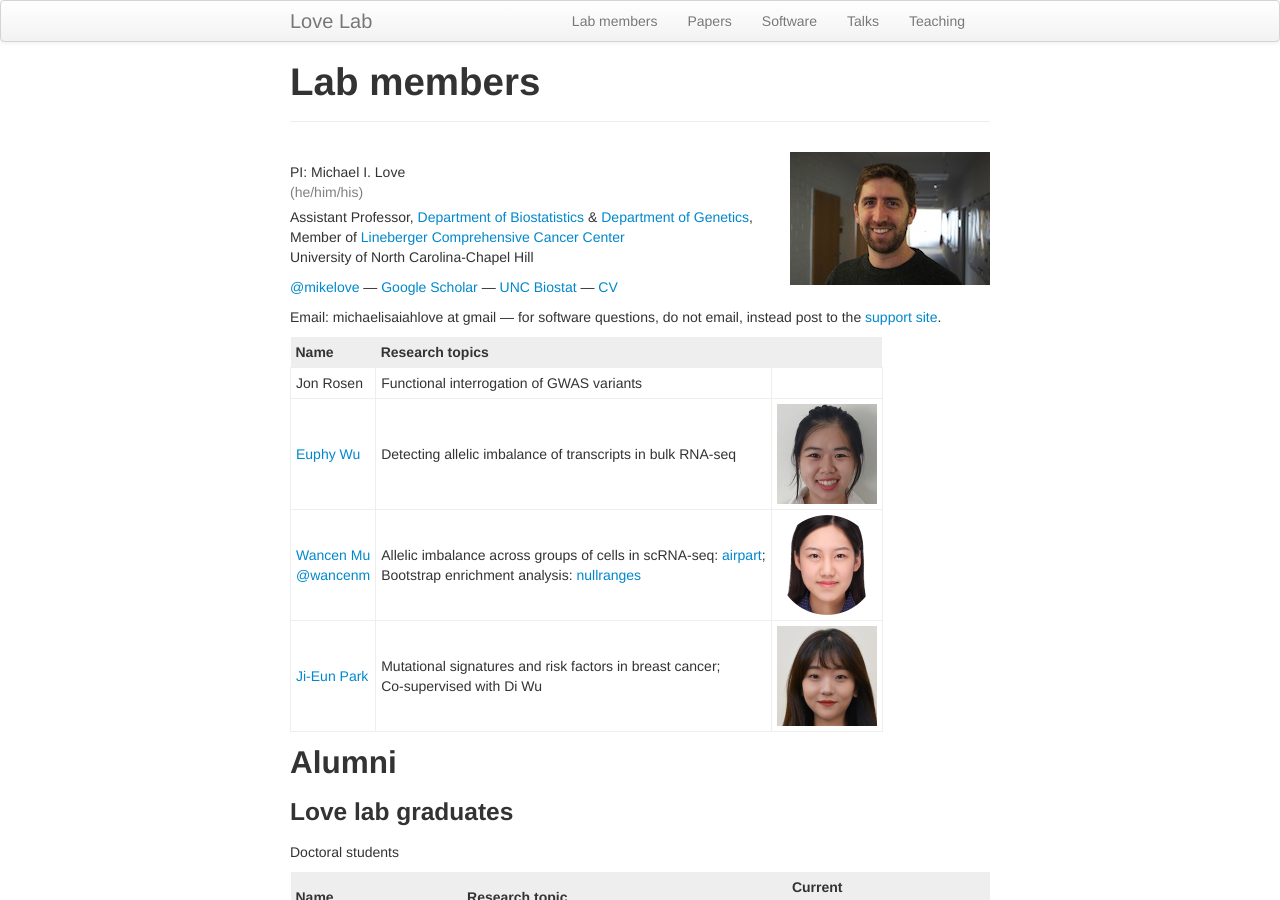
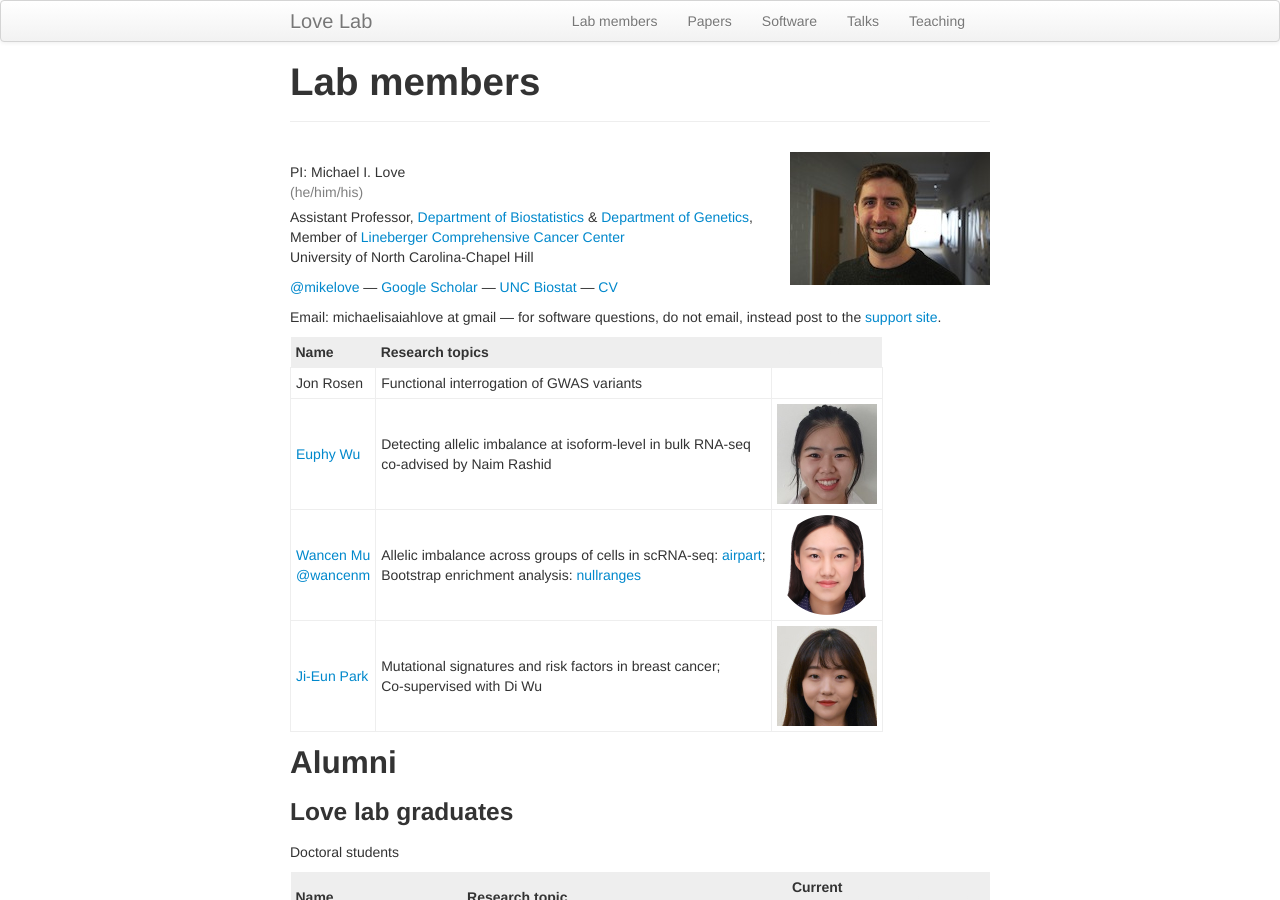
Before and after one commit to mikelove/mikelove.github.io, a Jekyll site: the page built from pages/lab.md, in a window 1280 px wide and 900 px high. Built offline with Jekyll 4.4.1, drawn with Linux system fonts in a browser that asks for light colours.

Commit message:
update Euphy

```diff
--- a/pages/lab.md
+++ b/pages/lab.md
@@ -40,7 +40,7 @@ do not email, instead post to the [support site](https://support.bioconductor.or
 | Name | Research topics | <font color="#EEEEEE">~~~~~~~~~~</font> |
 | :--- | :---- | :---- |
 | Jon Rosen | Functional interrogation of GWAS variants | |
-| [Euphy Wu](https://www.linkedin.com/in/euphy-wu-09b14383) | Detecting allelic imbalance of transcripts in bulk RNA-seq | <img width="100" src="../assets/euphywu.jpg"> |
+| [Euphy Wu](https://www.linkedin.com/in/euphy-wu-09b14383) | Detecting allelic imbalance at isoform-level in bulk RNA-seq <br> co-advised by Naim Rashid | <img width="100" src="../assets/euphywu.jpg"> |
 | [Wancen Mu](https://scholar.google.com/citations?user=mw7wEcsAAAAJ&hl=en) <br> [@wancenm](https://twitter.com/wancenm?lang=en) | Allelic imbalance across groups of cells in scRNA-seq: [airpart](https://bioconductor.org/packages/airpart); <br> Bootstrap enrichment analysis: [nullranges](https://bioconductor.org/packages/nullranges) | <img width="100" src="../assets/wancenmu.jpg"> |
 | [Ji-Eun Park](https://www.linkedin.com/in/ji-eun-park) | Mutational signatures and risk factors in breast cancer; <br> Co-supervised with Di Wu | <img width="100" src="../assets/ji-eunpark.jpg"> |
 
```
